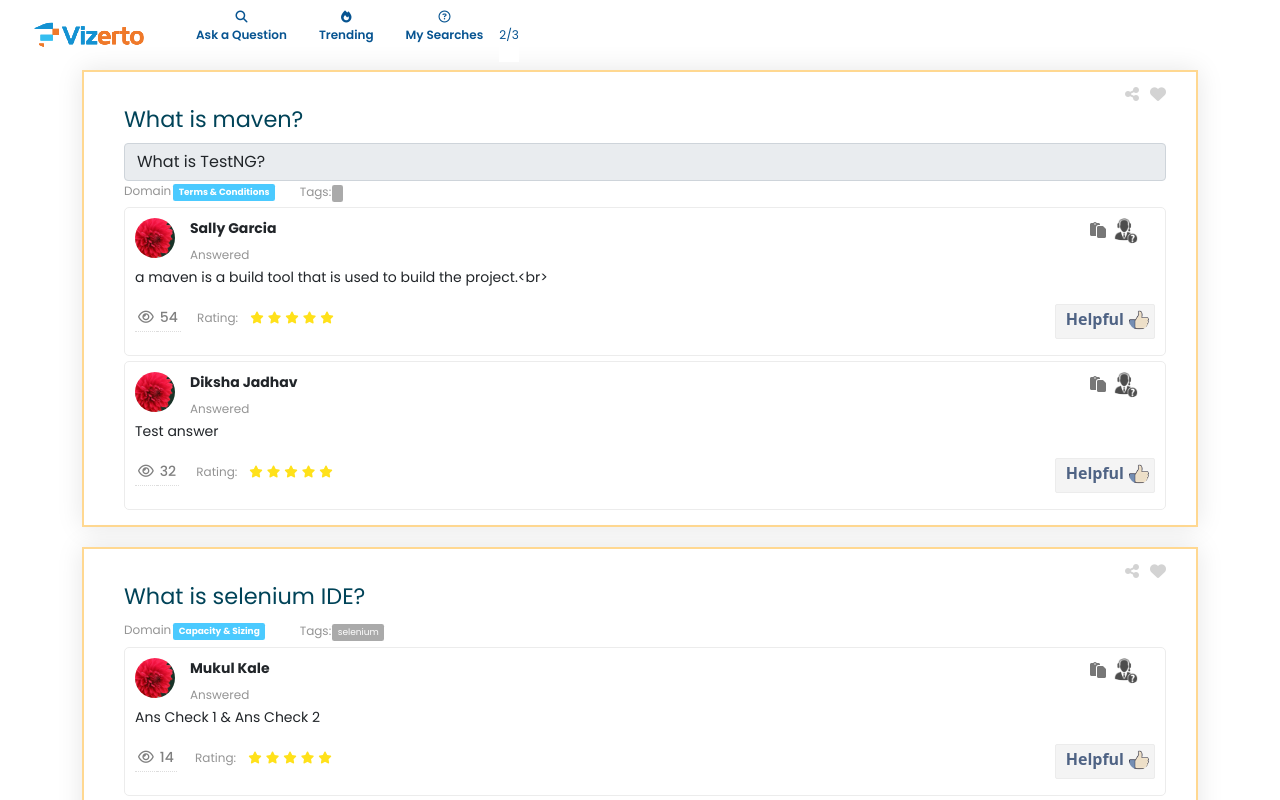
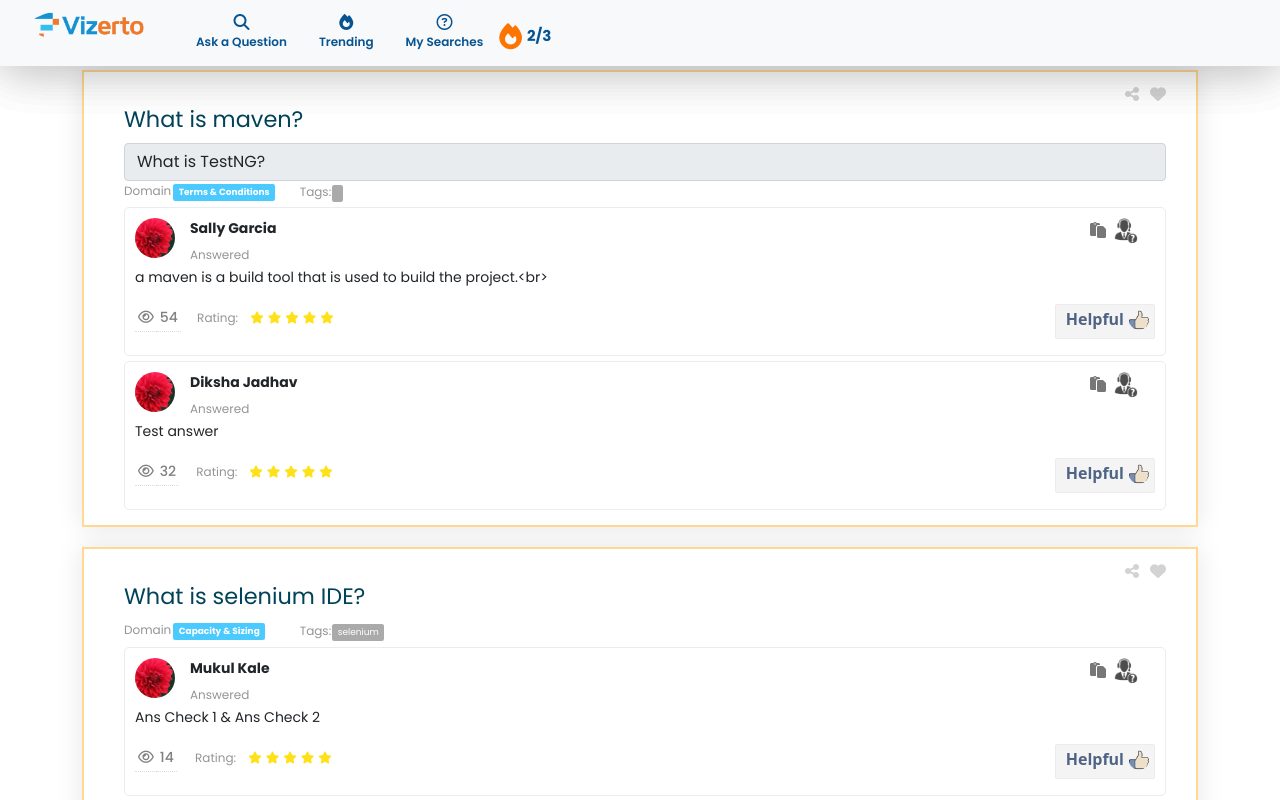
Before and after one commit to mukulk6/react-assignment, a React (Create React App) app: page / in a window 1280 px wide. Shown: the top 800 px of the page. Built offline with nearby package versions, Linux system fonts and the light colour scheme; some icons are missing.

Commit message:
Navigation bar

```diff
--- a/src/components/SearchResult/SearchResult.js
+++ b/src/components/SearchResult/SearchResult.js
@@ -13,7 +13,7 @@ const dateformat = (props) =>{
 const SearchResult = (props)=>{
   return(
 <div class="container">
-<nav class="fixed-top navbar navbar-expand-lg ms-auto">
+<nav class="navbar navbar-default navbar-light bg-light navbar-expand-lg fixed-top">
   <div class="container" className={styles.containerNav}>
   <button class="navbar-toggler" type="button" data-toggle="collapse" data-target="#navbarTogglerDemo01" aria-controls="navbarTogglerDemo01" aria-expanded="false" aria-label="Toggle navigation">
     <span class="navbar-toggler-icon"></span>
@@ -21,6 +21,7 @@ const SearchResult = (props)=>{
   <div class="collapse navbar-collapse" id="navbarTogglerDemo01">
     <a class="navbar-brand" href="#" className={styles.brandImg}><img src={require('../../images/vizerto.png')}></img>
     </a>
+    <div class="float-right">
     <ul class="navbar-nav ms-auto mt-lg-0" className={styles.navigationBar}>
       <li class="nav-item active">
       <i class="fa fa-search" aria-hidden="true"></i>
@@ -36,11 +37,17 @@ const SearchResult = (props)=>{
       </li>
       <li class="nav-item">
         <div class={styles.fireIcon}>
-      <i class="glyphicon glyphicon-fire"></i>
-      <p>2/3</p>
+        <i class="fa fa-fire"></i>
+      <span>2/3</span>
       </div>
       </li>
+      <li class="nav-item">
+        <div className={styles.dropNotification}>
+        <i class="fa-thin fa-bell"></i>
+        </div>
+      </li>
     </ul>
+    </div>
     </div>
   </div>
 </nav>
--- a/src/components/SearchResult/SearchResult.module.css
+++ b/src/components/SearchResult/SearchResult.module.css
@@ -294,17 +294,19 @@ a.brandImg img
     height:35px;
     margin-bottom: 15px;
 }
-
+.navigationBar
+{
+    margin-bottom: 0;
+}
 .navigationBar li
 {
     color:#075491;
-    border-bottom: 2px solid #fff;
-    background-color: #fff;
     text-decoration: none;
     list-style: none;
     display: inline-block;
     font-family: 'Poppins',sans-serif;
     font-size: 12px;
+    margin-bottom: -15px;
 }
 
 .navigationBar a
@@ -316,10 +318,12 @@ a.brandImg img
     color: #075491;
 }
 
-.navbar {
+nav {
     box-shadow: 0px 5px 50px rgb(0 0 0 / 10%);
-    margin-bottom: 0px;
     border: 0px;
+    background-color: #fff;
+    padding-top:0px;
+    padding-bottom: 0px;
 }
 
 
@@ -327,4 +331,41 @@ a.brandImg img
 {
 margin-left:15px;
 padding-left: 15px;
+width: 100%;
 }
+
+.fireIcon > i
+{
+font-size: 26px;
+padding-right:2px;
+line-height: 1;
+color: #fd7400;
+}
+
+.fireIcon > span
+{
+    display: inline;
+    position: relative;
+    bottom: 5px;
+    color: #075491;
+    font-weight: bold;
+    padding: 0 3px;
+    font-size: 15px;
+}
+
+.navigationBar > li > i
+{
+    font-size: 16px;
+}
+
+.dropNotification > i
+{
+    font-size: 22px;
+    cursor: pointer;
+    position: relative
+}
+
+.dropNotification
+{
+    color:#b4c6cc;
+}
```
